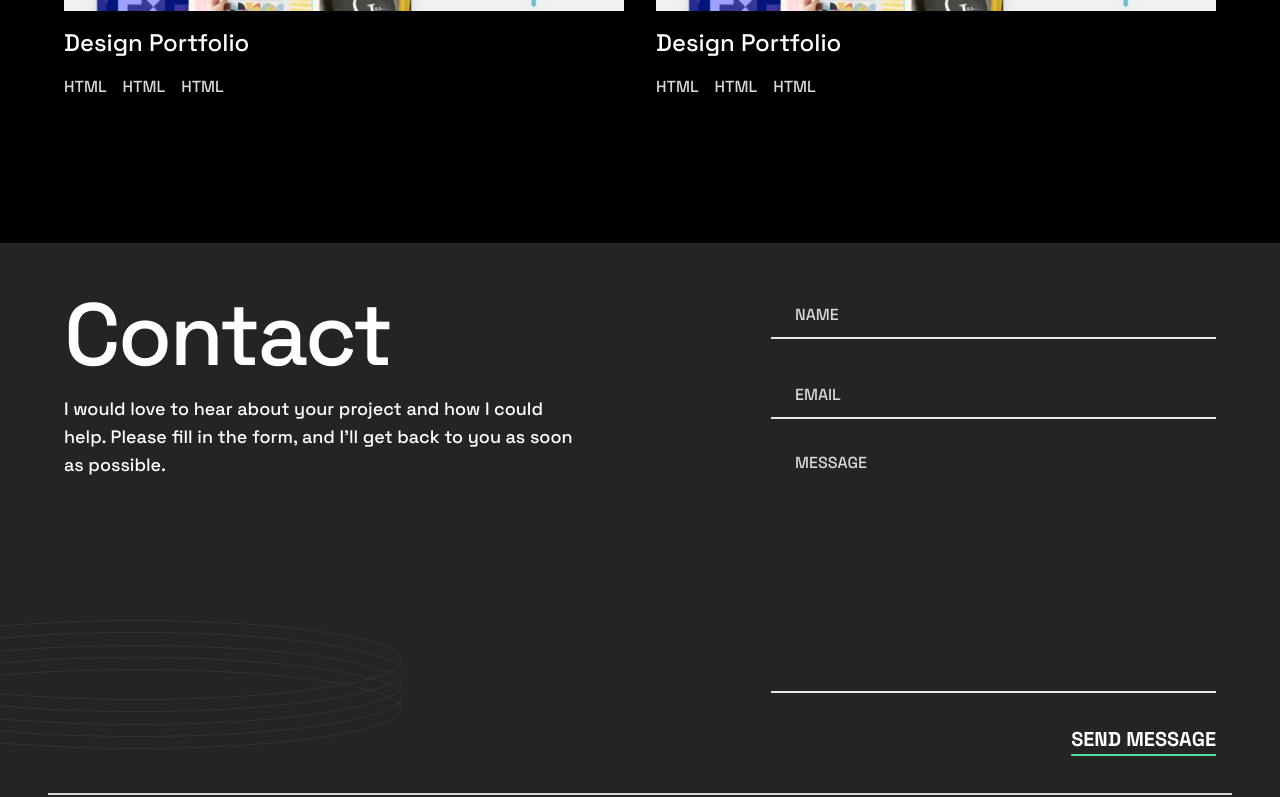
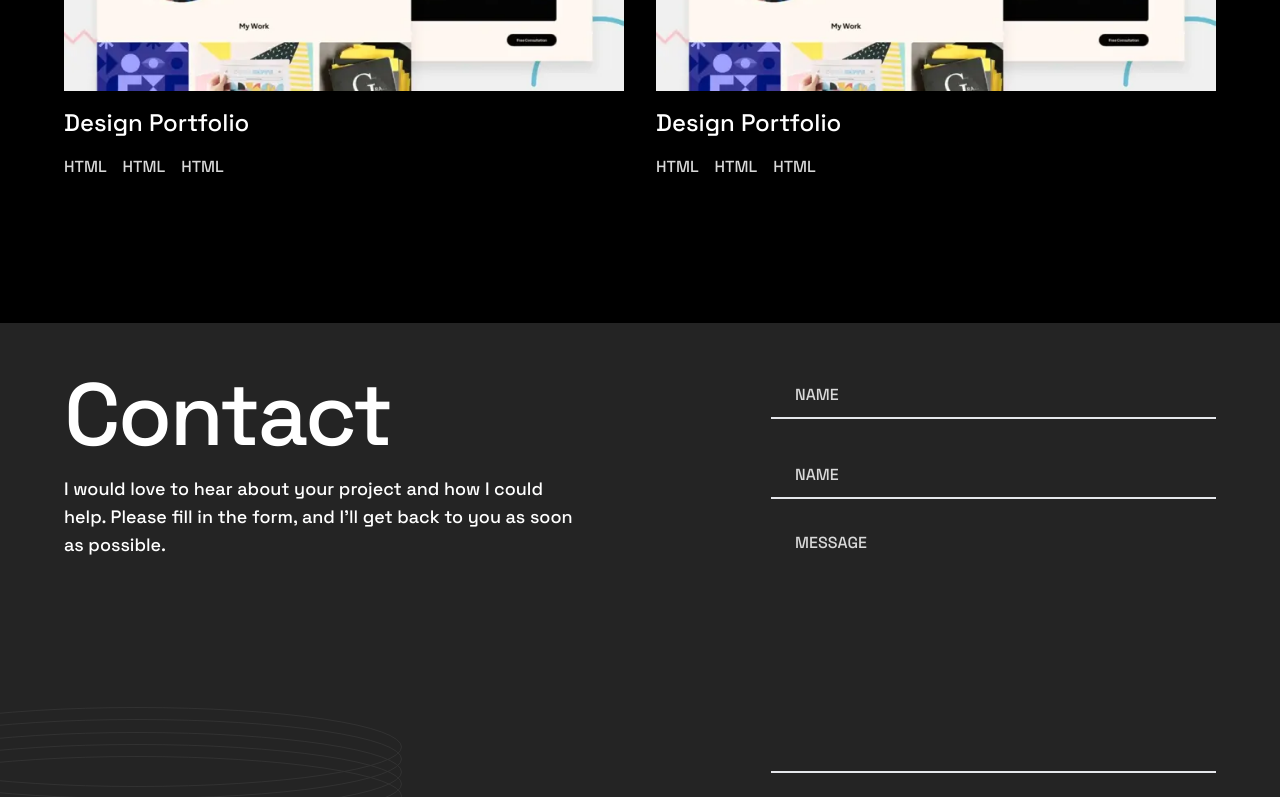
Before and after one commit to TuanManhCao/fm-developer-portfoilo, a React (Vite) app: page / in a window 1280 px wide. Shown: the part 2969-3766 px from the top of the page. Built offline with nearby package versions, Linux system fonts and the light colour scheme.

Commit message:
Handle form validation

```diff
--- a/src/ContactSection.tsx
+++ b/src/ContactSection.tsx
@@ -1,6 +1,56 @@
-import React from "react";
+import React, {
+  FormEvent,
+  InputHTMLAttributes,
+  MutableRefObject,
+  ReactComponentElement,
+  ReactHTMLElement,
+  useRef,
+  useState,
+} from "react";
 import ringImage from "./assets/images/pattern-rings.svg";
 export default function ContactSection() {
+  const [emailError, setEmailError] = useState("");
+  const [nameError, setNameError] = useState("");
+  const [messageError, setMessageError] = useState("");
+  const nameRef = useRef<HTMLInputElement>(null);
+  const emailRef = useRef<HTMLInputElement>(null);
+  const messageRef = useRef<HTMLInputElement>(null);
+
+  function validateName()
+  {
+    if (nameRef.current == null || nameRef.current.value.length == 0) {
+      setNameError("Name cannot be blank");
+    } else {
+      setNameError("");
+    }
+  }
+
+  function validateEmail() {
+    if (emailRef.current == null || emailRef.current.value.length == 0) {
+      setEmailError("email cannot be blank");
+    } else {
+      setEmailError("");
+    }
+  }
+  function validateMessage() {
+    if (messageRef.current == null || messageRef.current.value.length == 0) {
+      setMessageError("Message cannot be blank");
+    } else {
+      setMessageError("");
+    }
+  }
+  function handleSubmit(e: FormEvent) {
+    e.preventDefault();
+
+    console.log("Name: " + nameRef.current?.value);
+
+    validateName()
+
+    validateEmail()
+
+    validateMessage()
+  }
+
   return (
     <div className="relative mx-auto bg-tc-dark-grey md:max-w-5xl xl:flex xl:max-w-6xl xl:flex-row xl:justify-between ">
       <div className="mx-auto flex max-w-lg flex-col gap-4  xl:mx-0">
@@ -18,25 +68,36 @@ export default function ContactSection() {
         className="absolute bottom-1 -left-48 z-0 opacity-25"
       />
       <div className="relative z-10">
-        <form action="">
+        <form action="" onSubmit={handleSubmit}>
           <div className="mx-auto flex max-w-lg flex-col items-end gap-8 xl:w-[445px]">
-            <input
+            <InputWithError
               type="text"
               placeholder="NAME"
-              className="h-12 w-full border-b-2 bg-transparent pl-6 placeholder-tc-grey focus:outline-none"
+              errorMessage={nameError}
+              innerRef={nameRef}
+              onChangeFunc={(e) => {
+                e.preventDefault();
+                validateName();
+              }}
             />
-            <input
+            <InputWithError
               type="text"
               placeholder="EMAIL"
-              className="h-12 w-full border-b-2 bg-transparent pl-6 placeholder-tc-grey  focus:outline-none"
+              errorMessage={emailError}
+              innerRef={emailRef}
+              onChangeFunc={(e) => {
+                e.preventDefault();
+                validateEmail();
+              }}
             />
-            <textarea
-              name="message"
-              id=""
-              cols={30}
-              rows={10}
-              className="w-full resize-none border-b-2 bg-transparent pl-6 leading-6 placeholder-tc-grey focus:outline-none "
+            <TextAreaWithError
               placeholder="MESSAGE"
+              errorMessage={messageError}
+              innerRef={messageRef}
+              onChangeFunc={(e) => {
+                e.preventDefault();
+                validateMessage();
+              }}
             />
             <button
               type="submit"
@@ -50,3 +111,67 @@ export default function ContactSection() {
     </div>
   );
 }
+
+type InputProp = {
+  type: string;
+  placeholder: string;
+  errorMessage: string;
+  innerRef: any;
+  onChangeFunc: (e: React.ChangeEvent<HTMLElement>) => void;
+};
+
+export function InputWithError({
+  type,
+  placeholder,
+  errorMessage,
+  innerRef,
+  onChangeFunc
+}: InputProp) {
+  return (
+    <div className="w-full ">
+      <input
+        type="text"
+        placeholder="NAME"
+        className={`h-12 w-full border-b-2 bg-transparent pl-6 placeholder-tc-grey focus:border-tc-green focus:outline-none ${
+          errorMessage.length > 0 ? "border-[#FF6F5B]" : ""
+        }`}
+        ref={innerRef}
+        onChange={onChangeFunc}
+      />
+      {errorMessage.length > 0 && (
+        <p className="w-full truncate pt-1 text-right text-xs text-[#FF6F5B]">
+          {errorMessage}
+        </p>
+      )}
+    </div>
+  );
+}
+
+export function TextAreaWithError({
+  placeholder,
+  errorMessage,
+  innerRef,
+  onChangeFunc
+}: Partial<InputProp>) {
+  return (
+    <div className="w-full ">
+      <textarea
+        name="message"
+        id=""
+        cols={30}
+        rows={10}
+        className={`w-full resize-none border-b-2 bg-transparent pl-6 leading-6 placeholder-tc-grey focus:border-tc-green focus:outline-none ${
+          errorMessage!.length > 0 ? "border-[#FF6F5B]" : ""
+        }`}
+        placeholder="MESSAGE"
+        ref={innerRef}
+        onChange={onChangeFunc}
+      />
+      {errorMessage!.length > 0 && (
+        <p className="w-full truncate pt-1 text-right text-xs text-[#FF6F5B]">
+          {errorMessage}
+        </p>
+      )}
+    </div>
+  );
+}
--- a/src/ProjectSection.tsx
+++ b/src/ProjectSection.tsx
@@ -17,7 +17,7 @@ export function ProjectSection() {
   return (
     <>
       <div className="mx-auto mt-20 flex flex-col gap-4 md:max-w-5xl xl:max-w-6xl">
-        <div className="flex flex-row justify-between">
+        <div className="flex flex-row justify-between items-center pb-4 xl:pb-20 md:pb-6">
           <span className="inline-block items-center text-3xl md:text-5xl xl:text-8xl">
             Projects
           </span>
```
